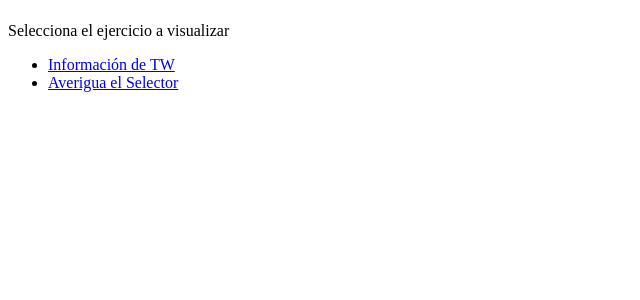
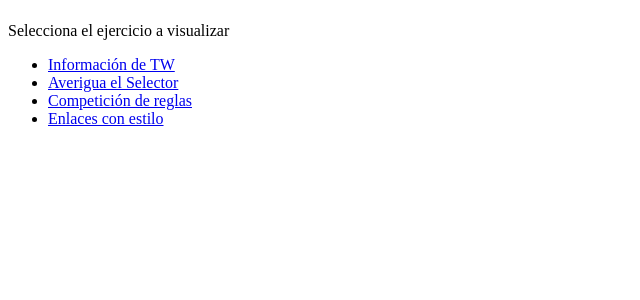
Before and after one commit to MrSquid0/TW, a PHP site: page /practicaCSS/sesion1 in a window 1280 px wide. Shown: the part 84-384 px from the top of the page, without its empty margins (0-640 px from the left). Run offline with PHP 8.4, Linux system fonts and the light colour scheme.

Commit message:
Sesión 1 de la práctica 4 terminada

```diff
--- a/practicaCSS/sesion1/index.html
+++ b/practicaCSS/sesion1/index.html
@@ -22,6 +22,8 @@
     <ul>
         <li><a href="info-tw.html">Información de TW</a></li>
         <li><a href="selector.html">Averigua el Selector</a></li>
+        <li><a href="TW P4.pdf">Competición de reglas</a></li>
+        <li><a href="enlaces-estilo.html">Enlaces con estilo</a></li>
     </ul>
 </main>
 
```
Also changed, not shown: practicaCSS/sesion1/enlaces-estilo.css (+14 -14 lines), 1 other file.
